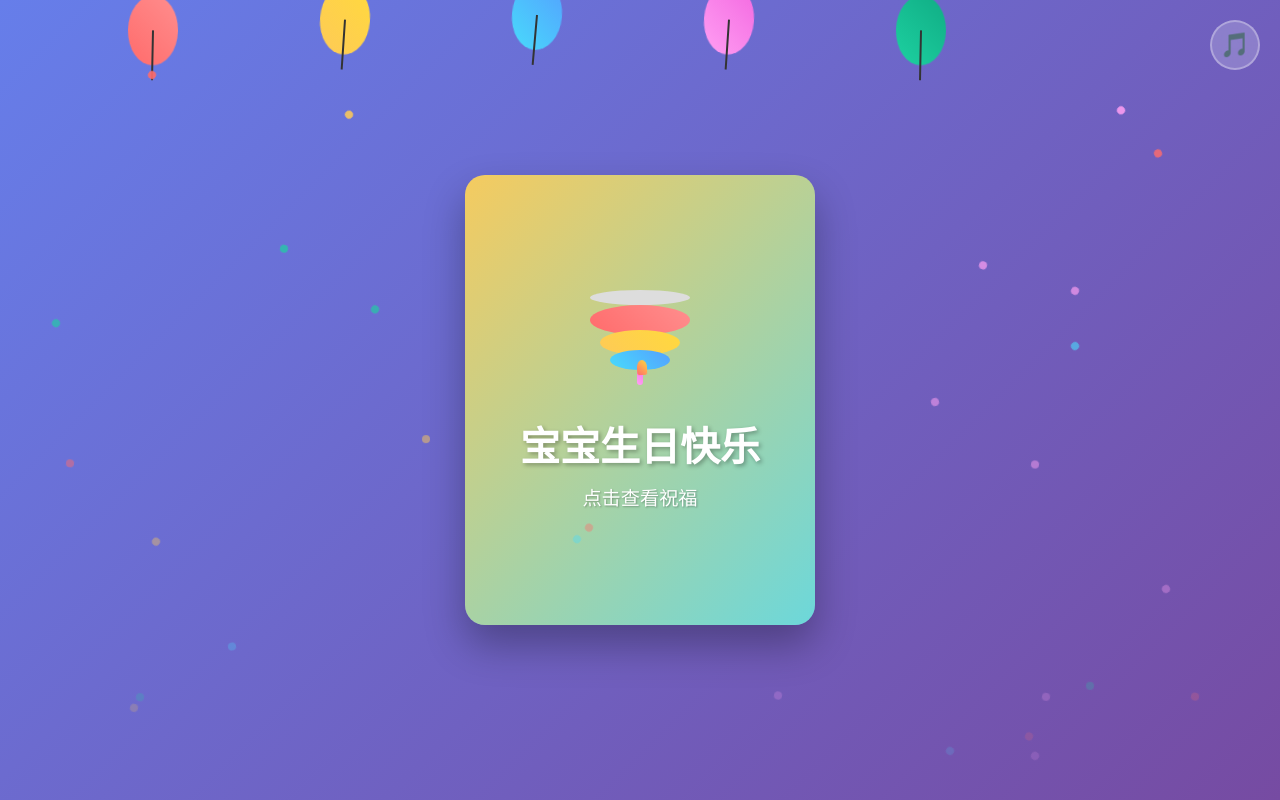
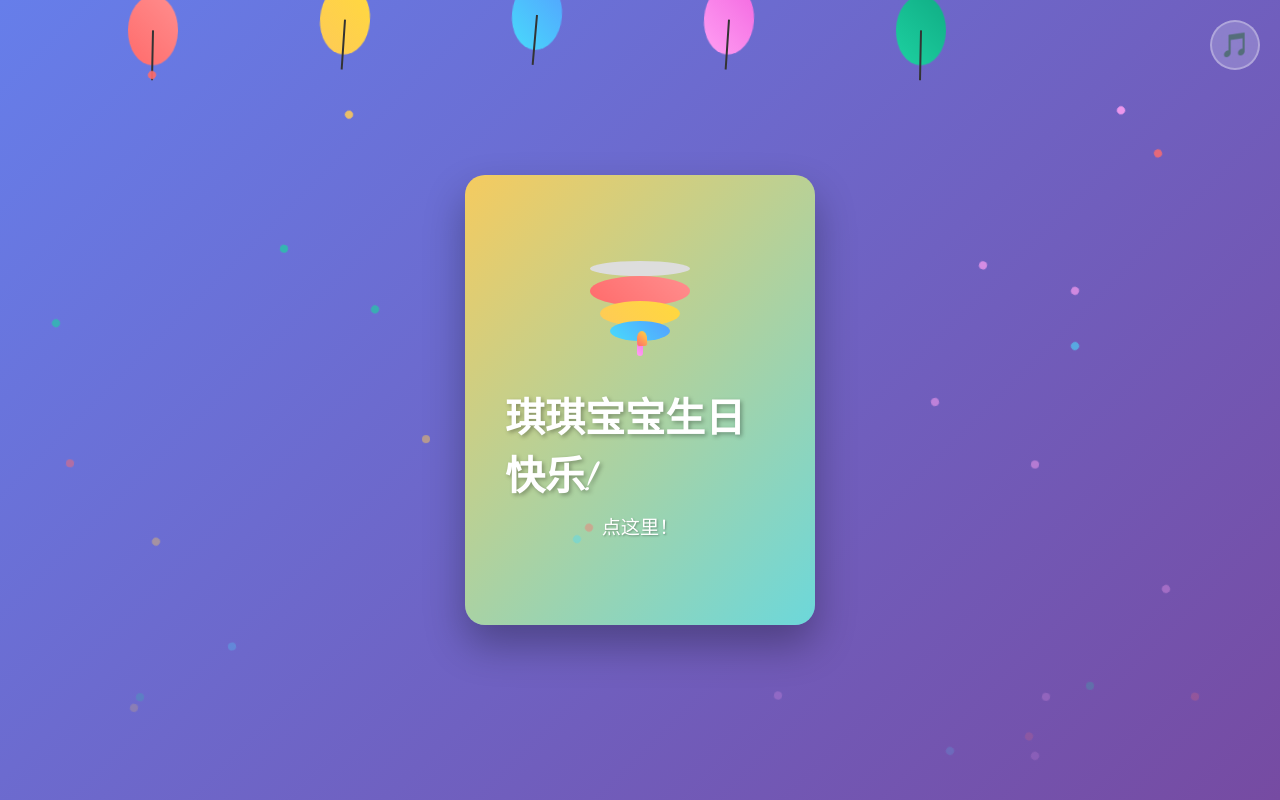
Before and after one commit to B8N6R/Birthday, a plain HTML site: page index.html in a window 1280 px wide. Drawn offline with Linux system fonts and the light colour scheme.

Commit message:
Update index.html

```diff
--- a/index.html
+++ b/index.html
@@ -20,26 +20,26 @@
                         <div class="flame"></div>
                     </div>
                 </div>
-                <h1>宝宝生日快乐</h1>
-                <p>点击查看祝福</p>
+                <h1>琪琪宝宝生日快乐!</h1>
+                <p>点这里！</p>
             </div>
 
             <div class="card-back">
-                <h2>🎂 琪琪宝宝生日快乐 🎂</h2>
+                <h2>🎂 宝宝生日快乐！ 🎂</h2>
                 <p class="age">🎉 桃李之年，风华正茂 🎉</p>
-                <p>愿你的生日充满欢乐和温馨</p>
-                <p>愿你的每一天都如今天般美好！</p>
+                <p>所愿皆所成，所向即所往</p>
+                <p>岁岁年年，平平安安</p>
                 <div class="wishes">
                     <p>祝你：</p>
                     <ul>
-                        <li>身体健康，万事如意</li>
+                        <li>身体健康，万事胜意</li>
                         <li>学业有成，前程似锦</li>
-                        <li>快乐每一天，幸福每一刻</li>
-                        <li>所有的愿望都能实现</li>
-                        <li>二十岁的人生更加精彩</li>
+                        <li>行千山见朝阳，自成群峰巍峨</li>
+                        <li>自在恣意，坦荡随心</li>
+                        <li>二十岁的人生更加精彩！</li>
                     </ul>
                 </div>
-                <p class="signature">—— 来自CYB的祝福</p>
+                <p class="signature">—— CYB</p>
                 <button class="close-btn">关闭</button>
             </div>
         </div>
```
